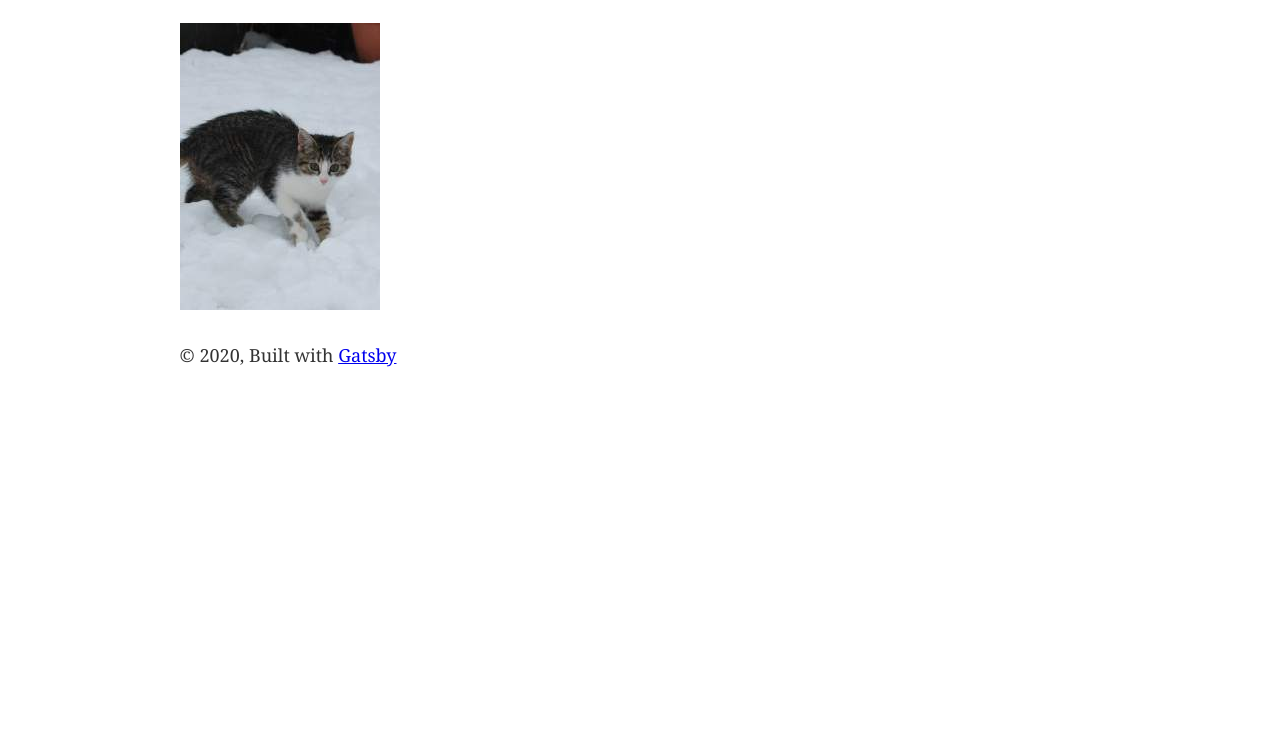
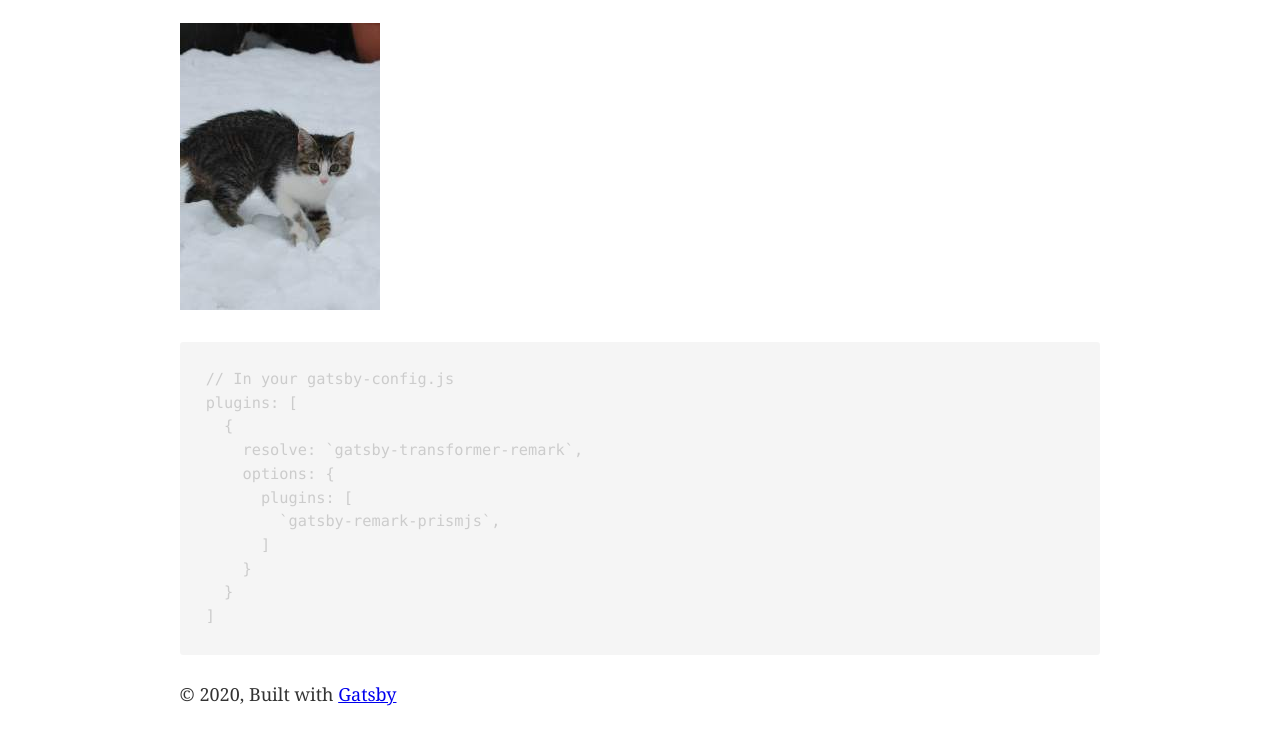
Before and after one commit to yp717/personal-site-v2, a Gatsby site: page /blog/hello-world in a window 1280 px wide. Shown: the part 249-982 px from the top of the page. Before the commit the page ends 800 px from the top, so only its background shows below. Built offline with nearby package versions, Linux system fonts and the light colour scheme; Gatsby itself is replaced by a stand-in of ours; some packages are replaced by stand-ins of ours; code samples lack their colours.

Commit message:
added syntax highlighting with prismjs in md

````diff
--- a/gatsby-browser.js
+++ b/gatsby-browser.js
@@ -4,4 +4,7 @@
  * See: https://www.gatsbyjs.org/docs/browser-apis/
  */
 
-// You can delete this file if you're not using it
+// You can find other css styles here
+// https://github.com/PrismJS/prism/tree/1d5047df37aacc900f8270b1c6215028f6988eb1/themes
+require('prismjs/themes/prism-tomorrow.css');
+require('prismjs/plugins/line-numbers/prism-line-numbers.css');
--- a/gatsby-config.js
+++ b/gatsby-config.js
@@ -16,6 +16,7 @@
               maxWidth: 600,
             },
           },
+          `gatsby-remark-prismjs`,
         ],
       },
     },
--- a/package.json
+++ b/package.json
@@ -13,11 +13,13 @@
     "gatsby-plugin-sass": "^2.2.3",
     "gatsby-plugin-sharp": "^2.5.3",
     "gatsby-remark-images": "^3.2.4",
+    "gatsby-remark-prismjs": "^3.4.3",
     "gatsby-source-filesystem": "^2.2.4",
     "gatsby-transformer-json": "^2.3.3",
     "gatsby-transformer-remark": "^2.7.3",
     "gatsby-transformer-sharp": "^2.4.3",
     "node-sass": "^4.13.1",
+    "prismjs": "^1.20.0",
     "prop-types": "^15.7.2",
     "react": "^16.12.0",
     "react-dom": "^16.12.0",
--- a/src/pages/blog/hello-world.md
+++ b/src/pages/blog/hello-world.md
@@ -9,3 +9,17 @@
 This is my first blog post. Hello World!
 
 ![Kitten One](../../images/kitten1.jpeg)
+
+```javascript
+// In your gatsby-config.js
+plugins: [
+  {
+    resolve: `gatsby-transformer-remark`,
+    options: {
+      plugins: [
+        `gatsby-remark-prismjs`,
+      ]
+    }
+  }
+]
+```
````
Also changed, not shown: 1 other file.
